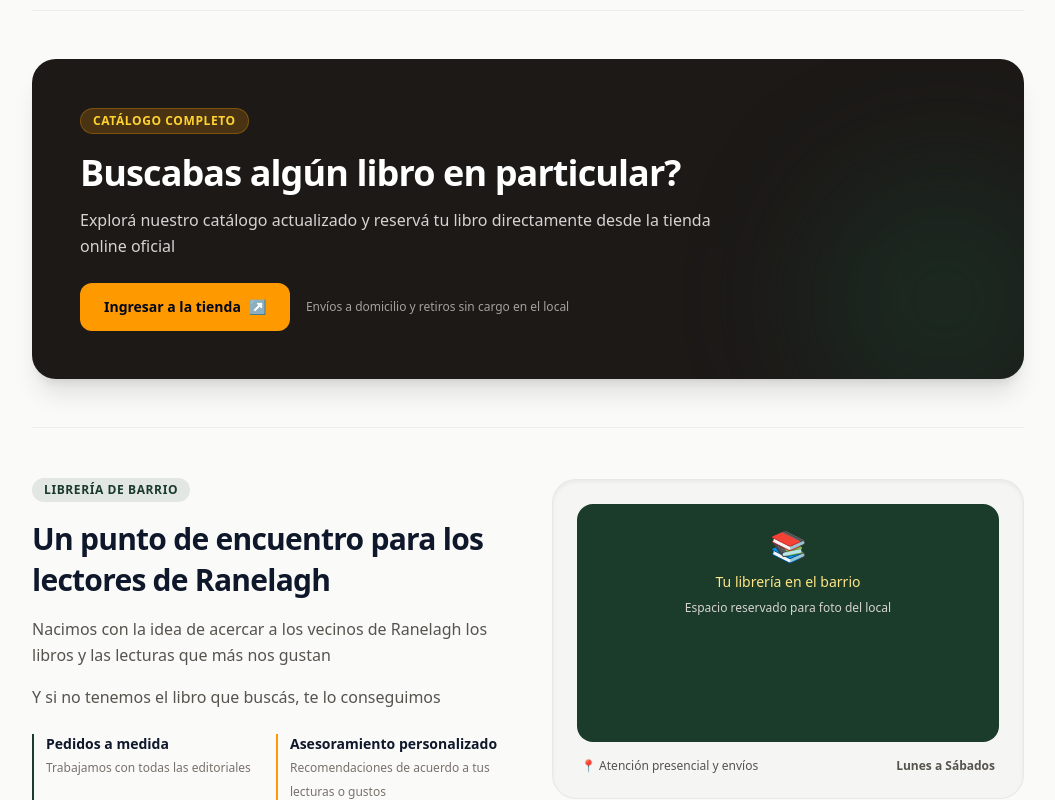
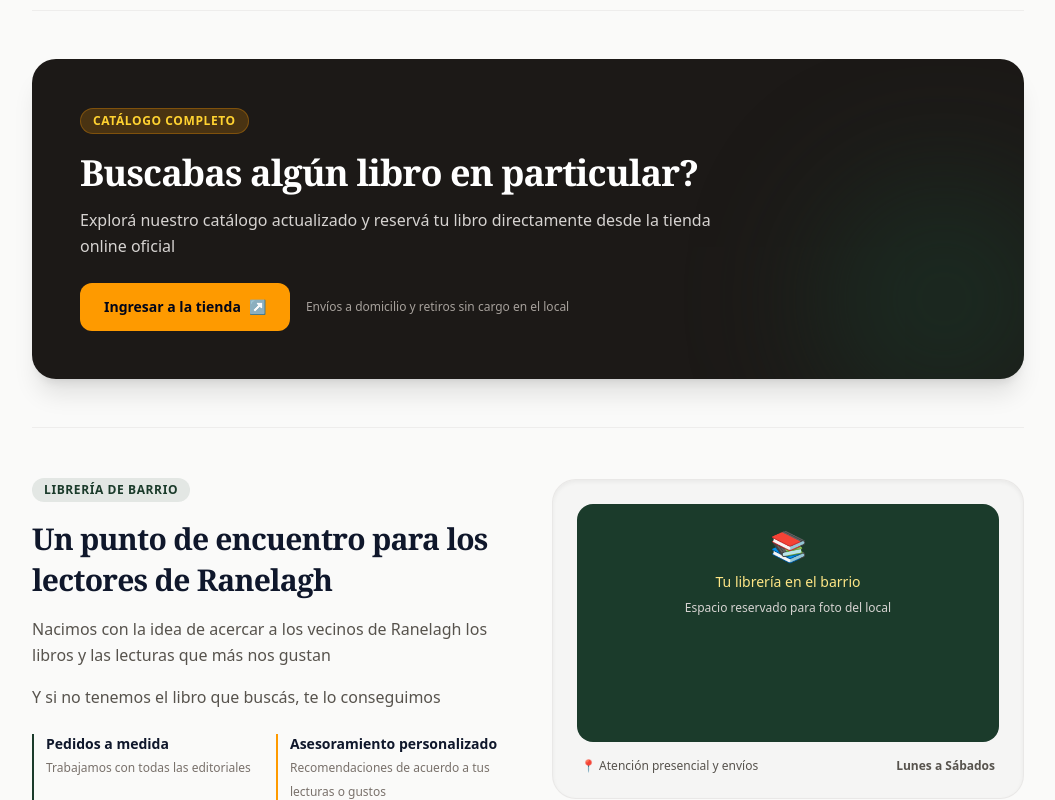
Before and after one commit to elbarce/libreria-web, a plain HTML site: page index.html in a window 1280 px wide. Shown: the part 1278-2078 px from the top of the page, without its empty margins (112-1167 px from the left). Drawn offline with nearby package versions, Linux system fonts and the light colour scheme.

Commit message:
style: agrego fuente local

```diff
--- a/index.html
+++ b/index.html
@@ -5,6 +5,36 @@
         <meta name="viewport" content="width=device-width, initial-scale=1.0" />
         <title>Ceniza libros - Promociones</title>
         <script src="https://unpkg.com/@tailwindcss/browser@4"></script>
+
+        <!-- Le indico a Tailwind que de font-serif utilice Playfair Display -->
+        <script>tailwind.config = {
+            theme: {
+                extend:{
+                    fontFamily: {serif: ['"Playfair Display"', 'Georgia', 'Serif'],}
+                    }
+                }
+            }
+        </script>
+
+        <!-- agrego un style para registrar los local archive de la font-->
+        <style>
+            @font-face {
+                font-family: 'Playfair Display';
+                src: url('./fonts/FairDisplay-Regular.ttf') format('truetype');
+                font-weight: 400;
+                font-style: normal;
+                font-display: swap;
+            }
+
+            @font-face {
+                font-family: 'Playfair Display';
+                src: url('./fonts/PlayfairDisplay-Bold.ttf') format('truetype');
+                font-weight: 700;
+                font-style: normal;
+                font-display: swap;
+            }
+        </style>
+
     </head>
     <body class="bg-stone-50 text-stone-800 antialised font-sans">
         <header class="bg-[#1b3b2b] text-stone-100 sticky top-0 z-50 shadow-md">
@@ -35,7 +65,7 @@
                 </span>
 
                 <!--Título principal único (h1)-->
-                <h1 class="text-3xl md:text-5xl font-extrabold tracking-tight text-white leading-tight">
+                <h1 class="font-seriftext-3xl md:text-5xl font-extrabold tracking-tight text-white leading-tight">
                     Ahorrá en tus lecturas con nuestros medios de pago
                 </h1>
 
@@ -67,7 +97,7 @@
 
                 <!-- Encabezado de la sección -->
                 <div class="mb-8">
-                    <h2 class="text-2xl md:text-3xl font-bold text-slate-900 tracking-tight">
+                    <h2 class="font-serif text-2xl md:text-3xl font-bold text-slate-900 tracking-tight">
                         Medios de pago y promociones
                     </h2>
                     <p class="text-stone-600 text-sm md:text-base mt-1">
@@ -305,7 +335,7 @@
                         Catálogo completo
                     </span>
 
-                    <h2 class="text-2xl md:text-4xl font-extrabold text-white tracking-tight leading-tight">
+                    <h2 class="font-serif text-2xl md:text-4xl font-extrabold text-white tracking-tight leading-tight">
                         Buscabas algún libro en particular?
                     </h2>
 
@@ -342,7 +372,7 @@
                             Librería de Barrio
                         </span>
 
-                        <h2 class="text-2xl md:text-3xl font-bold text-slate-900 tracking-tight leading-snug">
+                        <h2 class="font-serif text-2xl md:text-3xl font-bold text-slate-900 tracking-tight leading-snug">
                             Un punto de encuentro para los lectores de Ranelagh
                         </h2>
 
```
Also changed, not shown: fonts/PlayfairDisplay-Bold.ttf (added), fonts/PlayfairDisplay-Regular.ttf (added).
